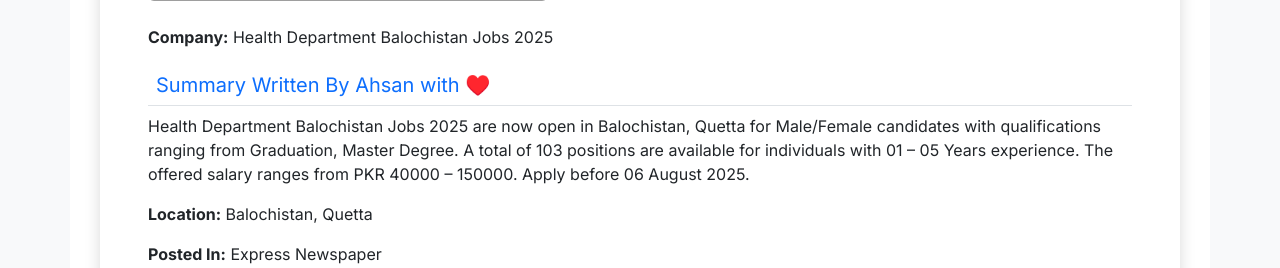
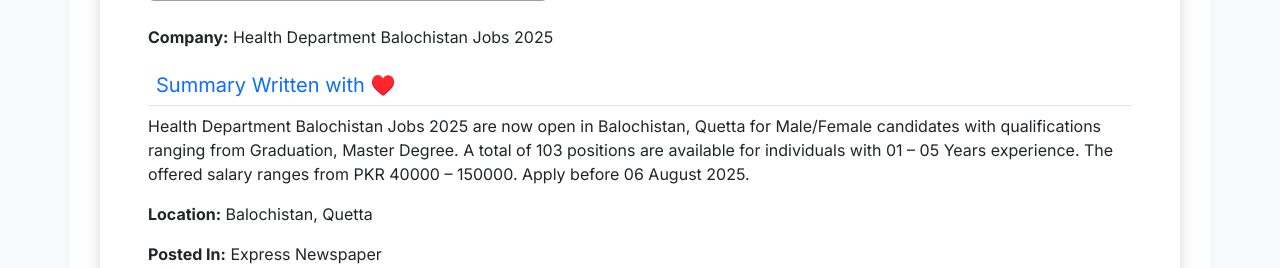
Before and after one commit to arshadahsan388/jobsfinderr, a Flask app: page /job/9 in a window 1280 px wide. Shown: the part 525-793 px from the top of the page. Run offline with Flask 3, Linux system fonts and the light colour scheme; grey boxes are pictures that could not be loaded.

Commit message:
Minor UI fixes: update job summary text and clean whitespace in base.html

```diff
--- a/templates/job_detail.html
+++ b/templates/job_detail.html
@@ -20,7 +20,7 @@
     {% if job.summary %}
     <div class="mt-4">
       <h5 class="text-primary border-bottom pb-2">
-        <i class="bi bi-lightbulb me-2"></i> Summary Written By Ahsan with ♥️
+        <i class="bi bi-lightbulb me-2"></i> Summary Written with ♥️
       </h5>
       <p class="mt-2">{{ job.summary | safe }}</p>
     </div>
```
Also changed, not shown: templates/base.html (line endings or trailing spaces), whatsapp_automation.py (added).
